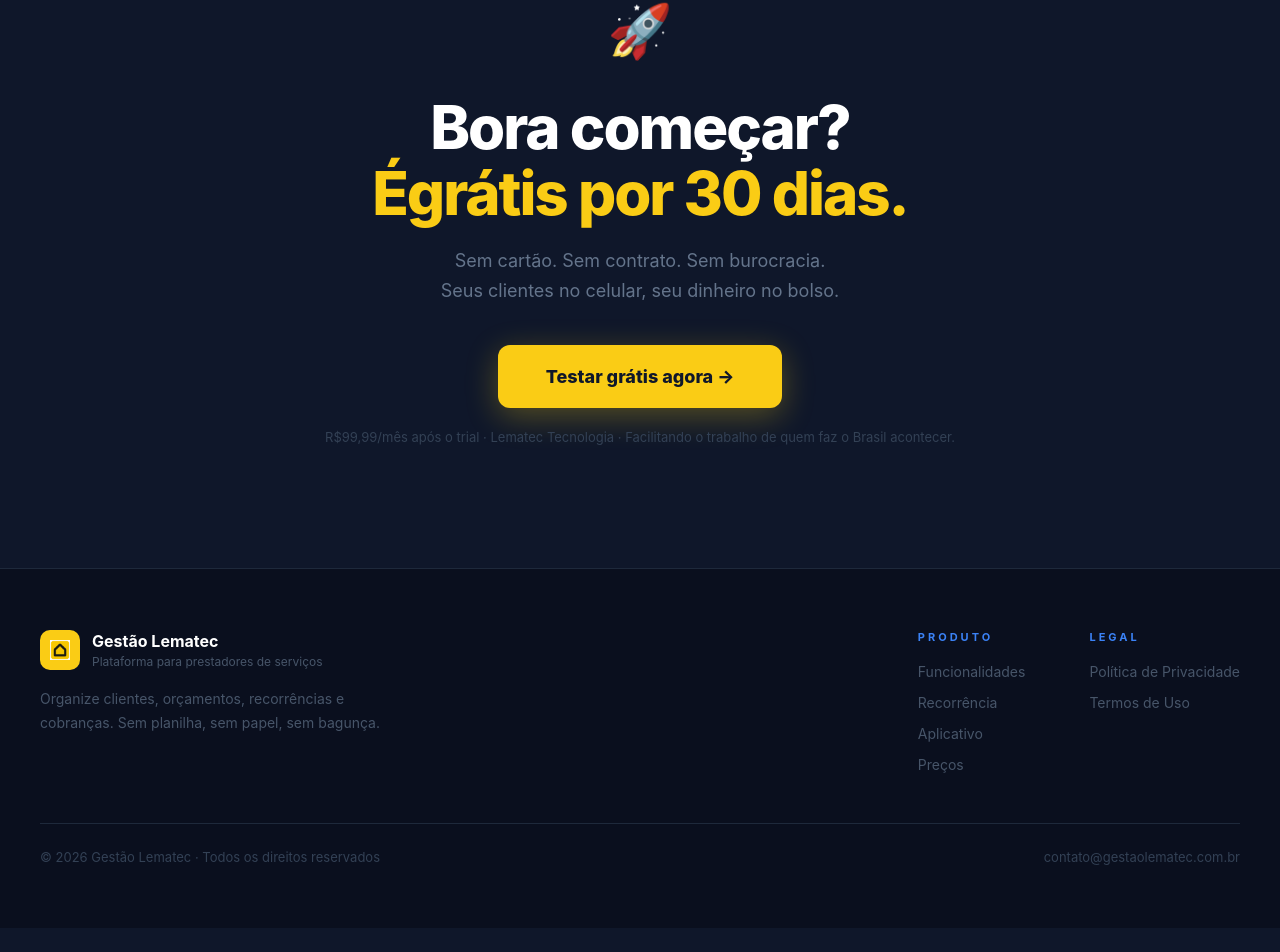
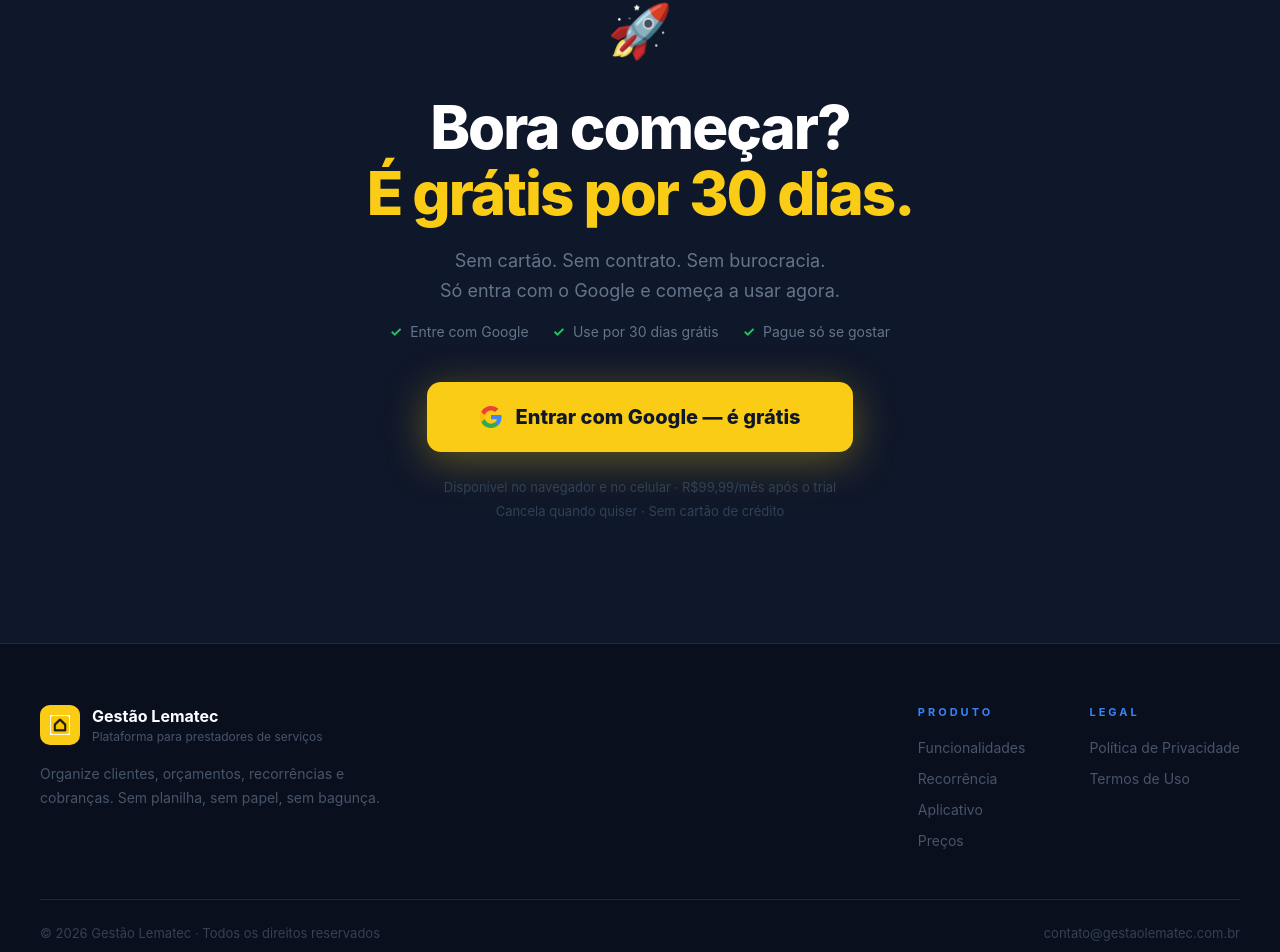
Before and after one commit to marceloandrad3/gestao-lematec-site, a React (Vite) app: page / in a window 1280 px wide. Shown: the part 4879-5831 px from the top of the page. Before the commit the page ends 5807 px from the top, so only its background shows below. Built offline with nearby package versions, Linux system fonts and the light colour scheme.

Commit message:
feat: CTA direto com Google OAuth, sem WhatsApp

```diff
--- a/src/components/sections/CtaSection.tsx
+++ b/src/components/sections/CtaSection.tsx
@@ -1,4 +1,3 @@
-
 const SYSTEM_URL = 'https://lematec-producao-771360812262.us-west1.run.app/';
 
 export function CtaSection() {
@@ -13,24 +12,44 @@
           fontWeight: '800', letterSpacing: '-2px', lineHeight: '1.1', marginBottom: '20px',
         }}>
           Bora começar?<br />
-          <span style={{ color: '#facc15' }}>Égrátis por 30 dias.</span>
+          <span style={{ color: '#facc15' }}>É grátis por 30 dias.</span>
         </h2>
 
-        <p style={{ color: '#64748b', fontSize: '18px', lineHeight: '1.65', marginBottom: '40px' }}>
-          Sem cartão. Sem contrato. Sem burocracia.<br />Seus clientes no celular, seu dinheiro no bolso.
+        <p style={{ color: '#64748b', fontSize: '18px', lineHeight: '1.65', marginBottom: '16px' }}>
+          Sem cartão. Sem contrato. Sem burocracia.<br />
+          Só entra com o Google e começa a usar agora.
         </p>
+
+        <div style={{ display: 'flex', justifyContent: 'center', gap: '24px', flexWrap: 'wrap', marginBottom: '40px' }}>
+          {['Entre com Google', 'Use por 30 dias grátis', 'Pague só se gostar'].map((item, i) => (
+            <div key={i} style={{ display: 'flex', alignItems: 'center', gap: '8px', color: '#64748b', fontSize: '14px' }}>
+              <span style={{ color: '#22c55e', fontWeight: '700' }}>✓</span> {item}
+            </div>
+          ))}
+        </div>
 
         <a href={SYSTEM_URL} target="_blank" rel="noopener noreferrer"
           style={{
-            display: 'inline-block', background: '#facc15', color: '#0f172a',
-            padding: '18px 48px', borderRadius: '12px',
-            fontWeight: '800', fontSize: '18px',
-            boxShadow: '0 8px 32px rgba(250,204,21,0.3)',
+            display: 'inline-flex', alignItems: 'center', gap: '12px',
+            background: '#facc15', color: '#0f172a',
+            padding: '20px 52px', borderRadius: '14px',
+            fontWeight: '800', fontSize: '20px',
+            boxShadow: '0 8px 40px rgba(250,204,21,0.35)',
+            textDecoration: 'none',
           }}
-        >Testar grátis agora →</a>
+        >
+          <svg width="24" height="24" viewBox="0 0 24 24" fill="none" xmlns="http://www.w3.org/2000/svg">
+            <path d="M22.56 12.25c0-.78-.07-1.53-.2-2.25H12v4.26h5.92c-.26 1.37-1.04 2.53-2.21 3.31v2.77h3.57c2.08-1.92 3.28-4.74 3.28-8.09z" fill="#4285F4"/>
+            <path d="M12 23c2.97 0 5.46-.98 7.28-2.66l-3.57-2.77c-.98.66-2.23 1.06-3.71 1.06-2.86 0-5.29-1.93-6.16-4.53H2.18v2.84C3.99 20.53 7.7 23 12 23z" fill="#34A853"/>
+            <path d="M5.84 14.09c-.22-.66-.35-1.36-.35-2.09s.13-1.43.35-2.09V7.07H2.18C1.43 8.55 1 10.22 1 12s.43 3.45 1.18 4.93l3.66-2.84z" fill="#FBBC05"/>
+            <path d="M12 5.38c1.62 0 3.06.56 4.21 1.64l3.15-3.15C17.45 2.09 14.97 1 12 1 7.7 1 3.99 3.47 2.18 7.07l3.66 2.84c.87-2.6 3.3-4.53 6.16-4.53z" fill="#EA4335"/>
+          </svg>
+          Entrar com Google — é grátis
+        </a>
 
-        <p style={{ color: '#334155', fontSize: '13px', marginTop: '20px' }}>
-          R$99,99/mês após o trial · Lematec Tecnologia · Facilitando o trabalho de quem faz o Brasil acontecer.
+        <p style={{ color: '#334155', fontSize: '13px', marginTop: '24px', lineHeight: '1.8' }}>
+          Disponível no navegador e no celular · R$99,99/mês após o trial<br />
+          Cancela quando quiser · Sem cartão de crédito
         </p>
 
       </div>
```
